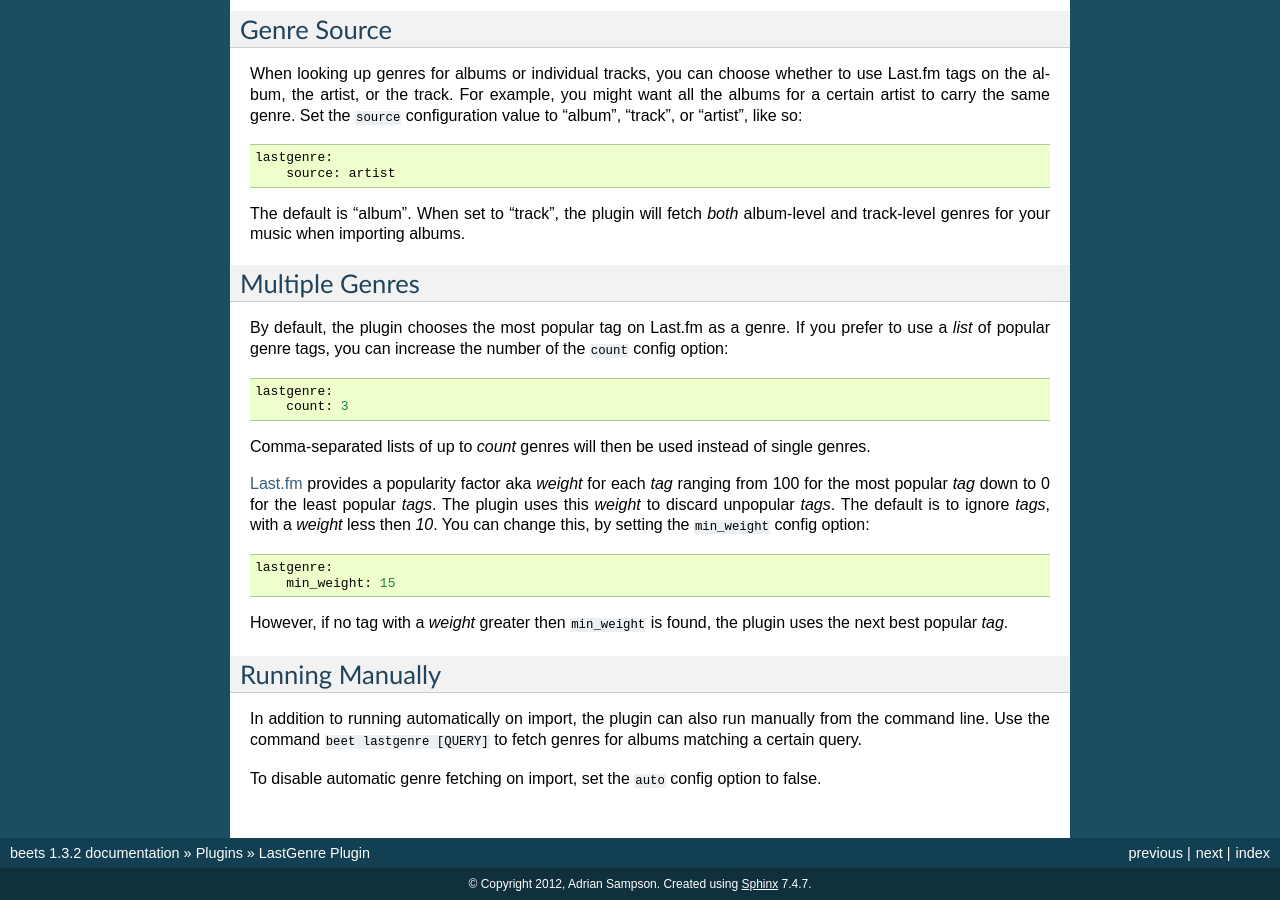
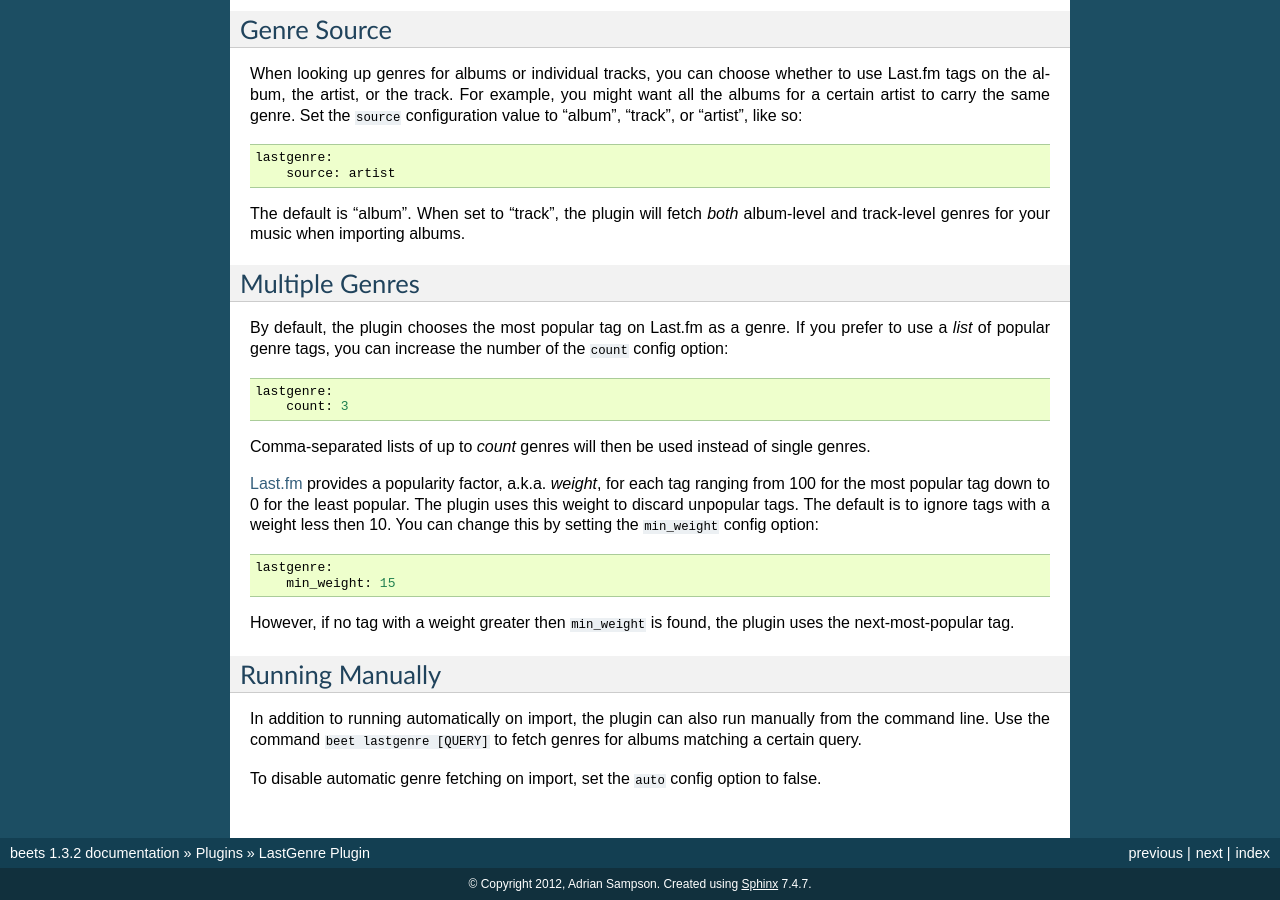
Before and after one commit to google-code-export/beets, a Sphinx documentation site: the page built from docs/plugins/lastgenre.rst, in a window 1280 px wide and 900 px high, scrolled down 953 px. Built offline with Sphinx 7.4.7, drawn with Linux system fonts in a browser that asks for light colours.

Commit message:
lastgenre count/min_weight (#416): changelog/thanks
Also closes #407.

```diff
--- a/docs/plugins/lastgenre.rst
+++ b/docs/plugins/lastgenre.rst
@@ -95,17 +95,17 @@ of the ``count`` config option::
 Comma-separated lists of up to *count* genres will then be used instead of
 single genres.
 
-`Last.fm`_ provides a popularity factor aka *weight* for each *tag* ranging
-from 100 for the most popular *tag* down to 0 for the least popular *tags*.
-The plugin uses this *weight* to discard unpopular *tags*.  The default is to
-ignore *tags*, with a *weight* less then *10*. You can change this, by setting
+`Last.fm`_ provides a popularity factor, a.k.a. *weight*, for each tag ranging
+from 100 for the most popular tag down to 0 for the least popular.
+The plugin uses this weight to discard unpopular tags.  The default is to
+ignore tags with a weight less then 10. You can change this by setting
 the ``min_weight`` config option::
 
     lastgenre:
         min_weight: 15
 
-However, if no tag with a *weight* greater then ``min_weight`` is found, the
-plugin uses the next best popular *tag*.
+However, if no tag with a weight greater then ``min_weight`` is found, the
+plugin uses the next-most-popular tag.
 
 
 Running Manually
```
Also changed, not shown: docs/changelog.rst (+8 -0 lines).
